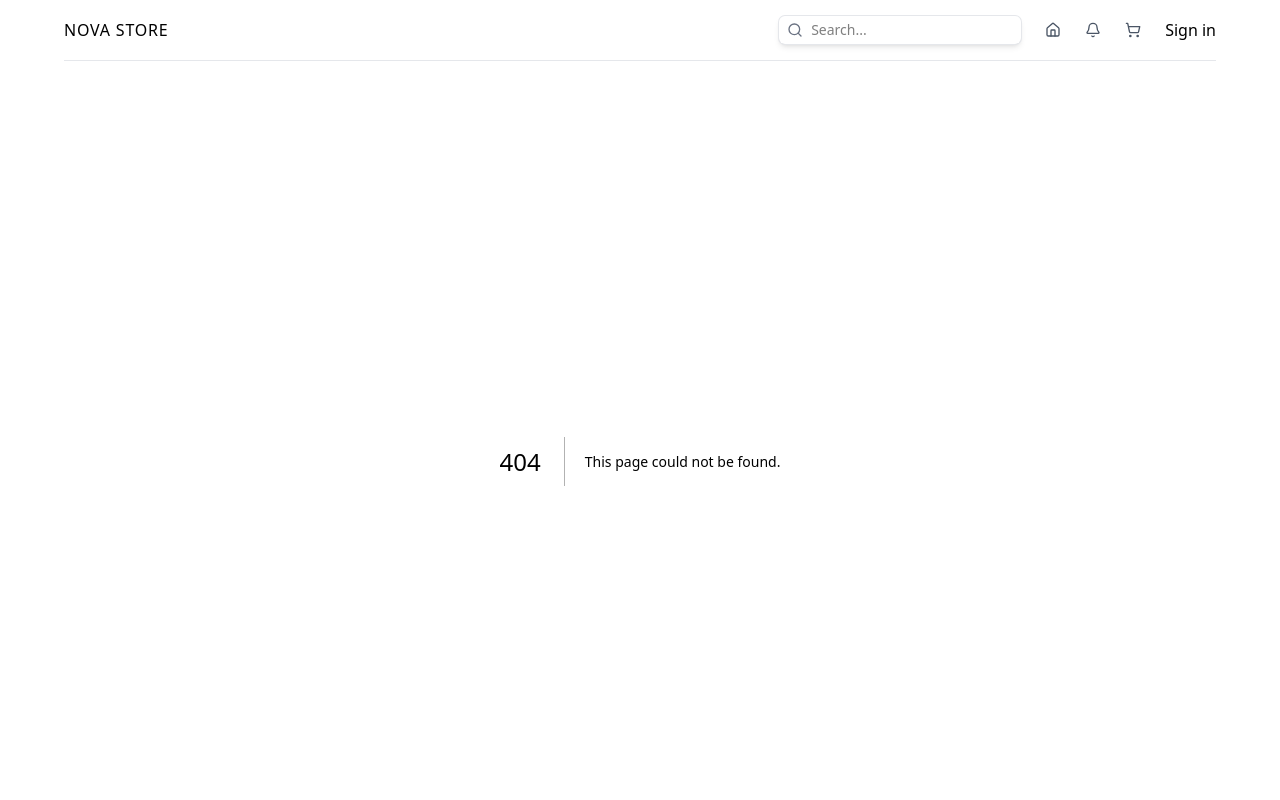
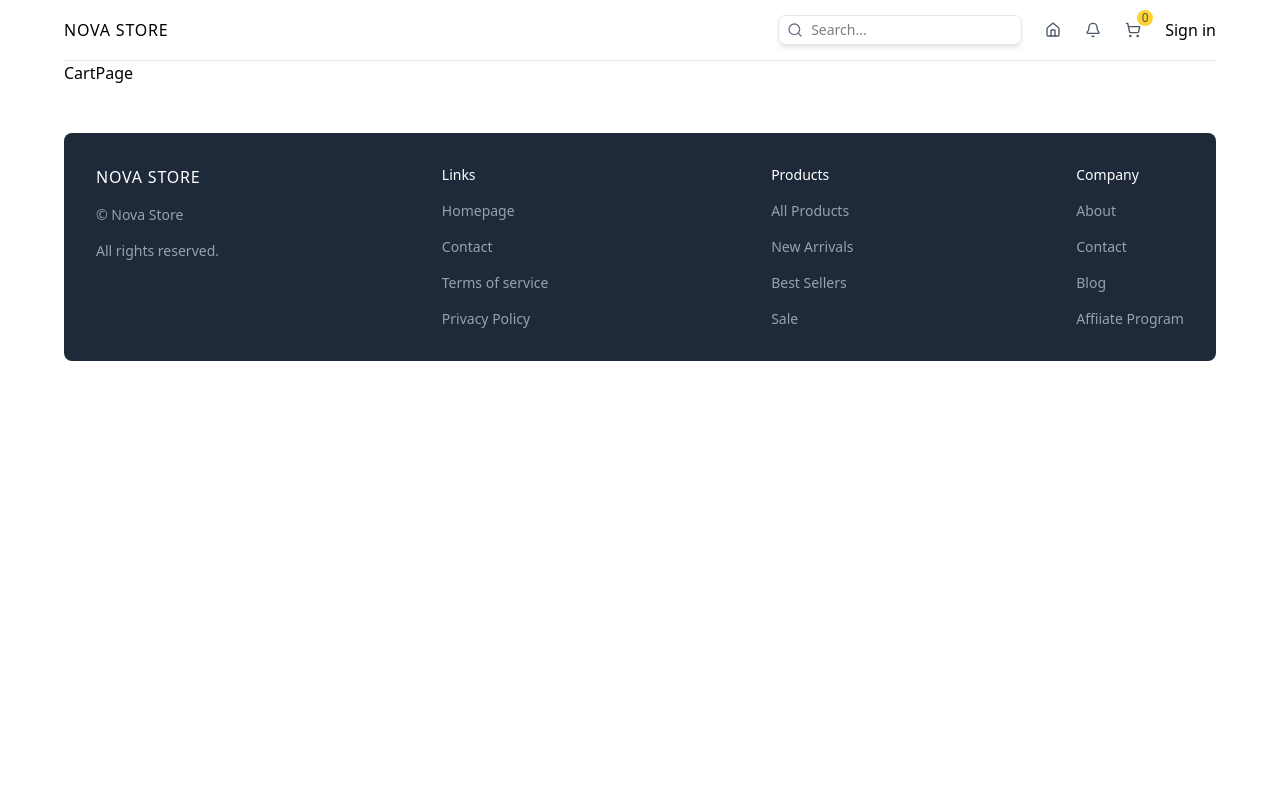
Before and after one commit to CleverCoder03/ecommerce-ui, a Next.js app: page /cart in a window 1280 px wide. Before the commit this address had no page. Shown: the top 800 px of the page. Built offline with nearby package versions, Linux system fonts and the light colour scheme.

Commit message:
updated cart icon in navbar

```diff
--- /dev/null
+++ b/src/app/cart/page.tsx
@@ -0,0 +1,9 @@
+"use client"
+
+const CartPage = () => {
+  return (
+    <div>CartPage</div>
+  )
+}
+
+export default CartPage
--- a/src/components/Navbar.tsx
+++ b/src/components/Navbar.tsx
@@ -1,6 +1,7 @@
 import Link from "next/link"
 import SearchBar from "./SearchBar"
 import { Bell, Home, ShoppingCart } from "lucide-react"
+import ShoppingCartIcon from "./ShoppingCartIcon"
 
 const Navbar = () => {
   return (
@@ -16,7 +17,7 @@
                 <Home className="w-4 h-4 text-gray-600" />
             </Link>
             <Bell className="w-4 h-4 text-gray-600" />
-            <ShoppingCart className="w-4 h-4 text-gray-600" />
+            <ShoppingCartIcon/>
             <Link href={"/login"}>Sign in</Link>
         </div>
     </nav>
--- /dev/null
+++ b/src/components/ShoppingCartIcon.tsx
@@ -0,0 +1,14 @@
+import { ShoppingCart } from 'lucide-react'
+import Link from 'next/link'
+import React from 'react'
+
+const ShoppingCartIcon = () => {
+  return (
+    <Link href={"/cart"} className='relative'>
+        <ShoppingCart className='size-4 text-gray-600' />
+        <span className='absolute -top-3 -right-3 size-4 text-gray-600 rounded-full bg-amber-300 flex items-center justify-center text-xs font-medium'>0</span>
+    </Link>
+  )
+}
+
+export default ShoppingCartIcon
```
